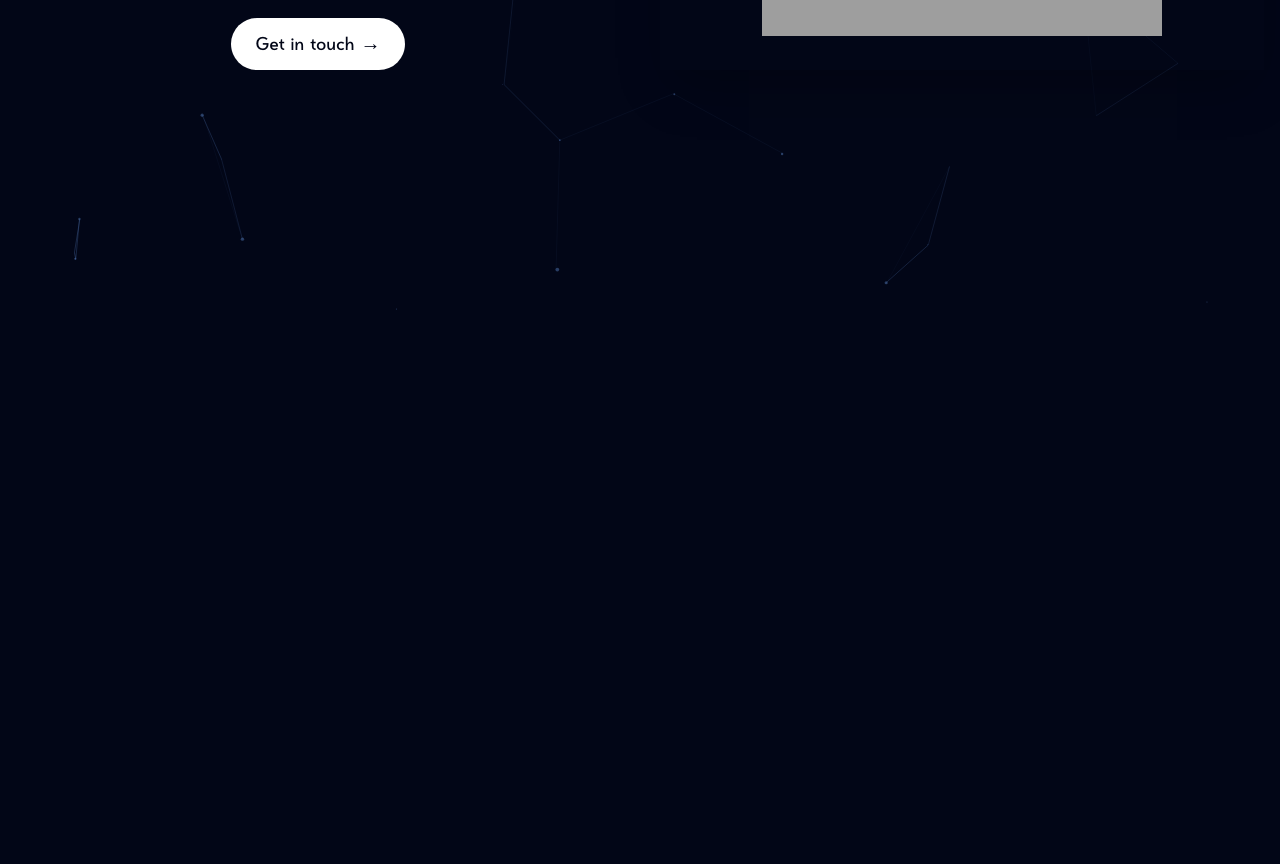
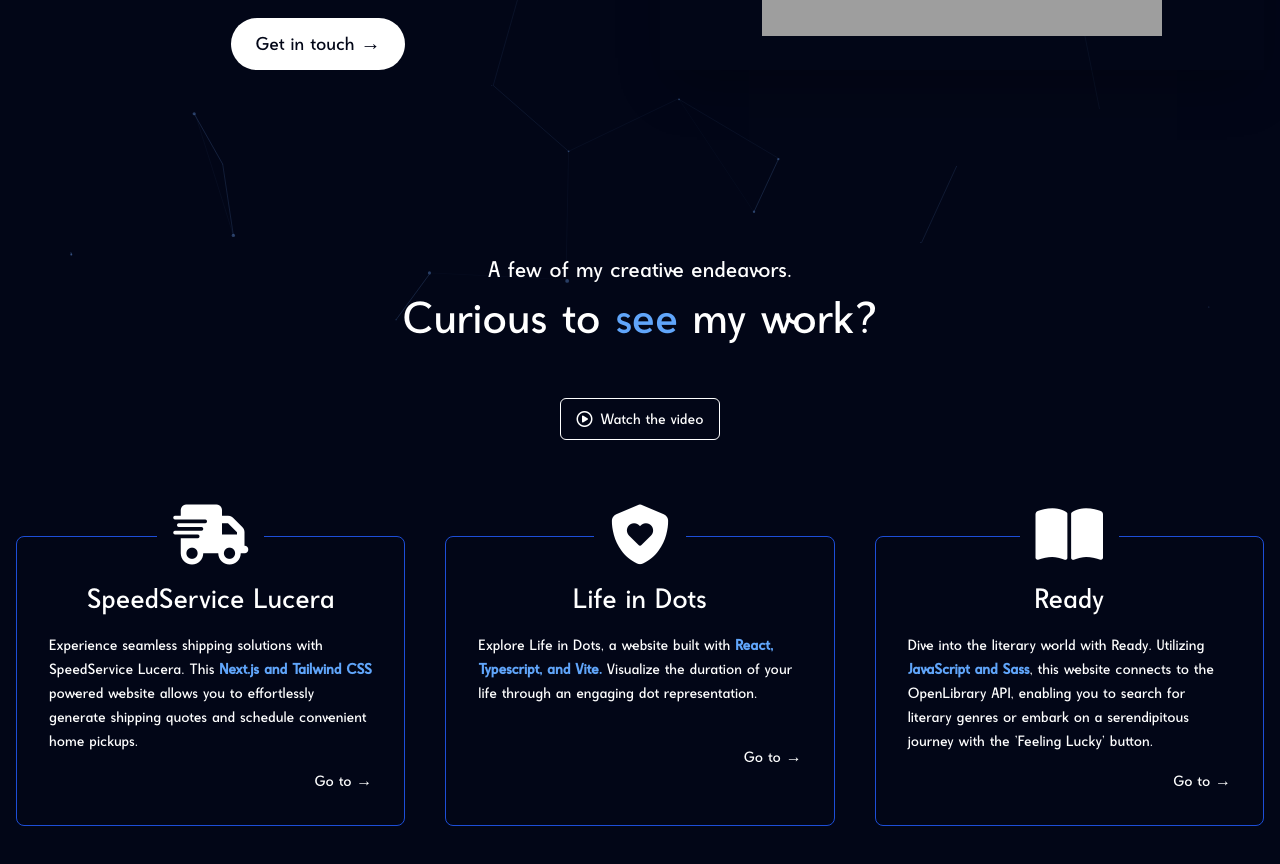
Before and after one commit to salvatore-stampone/svelte-portfolio, a SvelteKit app: page / in a window 1280 px wide. Shown: the part 460-1324 px from the top of the page. Before the commit the page ends 800 px from the top, so only its background shows below. Built offline with nearby package versions, Linux system fonts and the light colour scheme; grey boxes are pictures that could not be loaded; a web font is replaced by a local one.

Commit message:
feat(home): add projects section

```diff
--- a/src/app.html
+++ b/src/app.html
@@ -3,6 +3,7 @@
 
 <head>
 	<meta charset="utf-8" />
+	<title>Salvatore Stampone | Full Stack Developer</title>
 	<link rel="preconnect" href="https://fonts.googleapis.com">
 	<link rel="preconnect" href="https://fonts.gstatic.com" crossorigin>
 	<link href="https://fonts.googleapis.com/css2?family=Hedvig+Letters+Serif:opsz@12..24&display=swap"
--- a/src/components/Main.svelte
+++ b/src/components/Main.svelte
@@ -1,4 +1,26 @@
 <script>
+	import Step from './Step.svelte';
+
+	const steps = [
+		{
+			name: 'SpeedService Lucera',
+			icon: 'fa-solid fa-truck-fast',
+			desc: '<p>Experience seamless shipping solutions with SpeedService Lucera. This <strong class="text-blue-400">Next.js and Tailwind CSS</strong> powered website allows you to effortlessly generate shipping quotes and schedule convenient home pickups.</p>',
+			href: 'https://www.speedservicelucera.com/'
+		},
+		{
+			name: 'Life in Dots',
+			icon: 'fa-solid fa-shield-heart',
+			desc: '<p>Explore Life in Dots, a website built with <strong class="text-blue-400">React, Typescript, and Vite.</strong> Visualize the duration of your life through an engaging dot representation.</p>',
+			href: 'https://life-in-dots-jade.vercel.app/'
+		},
+		{
+			name: 'Ready',
+			icon: 'fa-solid fa-book-open',
+			desc: 'Dive into the literary world with Ready. Utilizing <strong class="text-blue-400">JavaScript and Sass</strong>, this website connects to the OpenLibrary API, enabling you to search for literary genres or embark on a serendipitous journey with the \'Feeling Lucky\' button.',
+			href: 'https://salvatore-stampone.github.io/ready/'
+		}
+	];
 </script>
 
 <main class="flex flex-1 flex-col p-4">
@@ -26,4 +48,26 @@
 			<img src="images/profile.png" alt="Profile" class="z-[2] max-h-[70vh] object-cover" />
 		</div>
 	</section>
+
+	<section id="projects" class="flex flex-col gap-24 py-20 lg:py-32">
+		<div class="flex flex-col gap-2 text-center">
+			<h6 class="text-lg sm:text-xl md:text-2xl">A few of my creative endeavors.</h6>
+			<h3 class="text-3xl sm:text-4xl md:text-5xl">
+				Curious to <span class="text-blue-400">see</span> my work?
+			</h3>
+		</div>
+		<a
+			href="#"
+			target="_blank"
+			class="mx-auto -mb-4 -mt-10 flex items-center gap-2 rounded-md border border-solid border-white px-4 py-2 duration-200 hover:border-blue-700 sm:mb-0"
+		>
+			<i class="fa-regular fa-circle-play"></i>
+			<p>Watch the video</p>
+		</a>
+		<div class="grid grid-cols-1 gap-12 lg:grid-cols-3 lg:gap-10">
+			{#each steps as step}
+				<Step {step} />
+			{/each}
+		</div>
+	</section>
 </main>
--- /dev/null
+++ b/src/components/Step.svelte
@@ -0,0 +1,21 @@
+<script>
+	export let step;
+</script>
+
+<a
+	href={step.href}
+	target="_blank"
+	class="group flex cursor-pointer flex-col gap-4 rounded-lg border border-solid border-blue-700 p-4 text-center duration-200 hover:border-blue-400 sm:p-6 md:p-8"
+	><div
+		class="mx-auto -mt-10 grid place-items-center bg-slate-950 px-4 text-5xl duration-200 sm:-mt-12 md:-mt-14 md:text-6xl lg:-mt-16"
+	>
+		<i class={step.icon}></i>
+	</div>
+	<h3 class="text-xl sm:text-2xl md:text-3xl">{step.name}</h3>
+	<p class="text-start">{@html step.desc}</p>
+	<div class="flex flex-1 items-center justify-between gap-4">
+		<p class="ml-auto">
+			Go to <span class="inline-block duration-200 group-hover:translate-x-2">&rarr;</span>
+		</p>
+	</div>
+</a>
```
